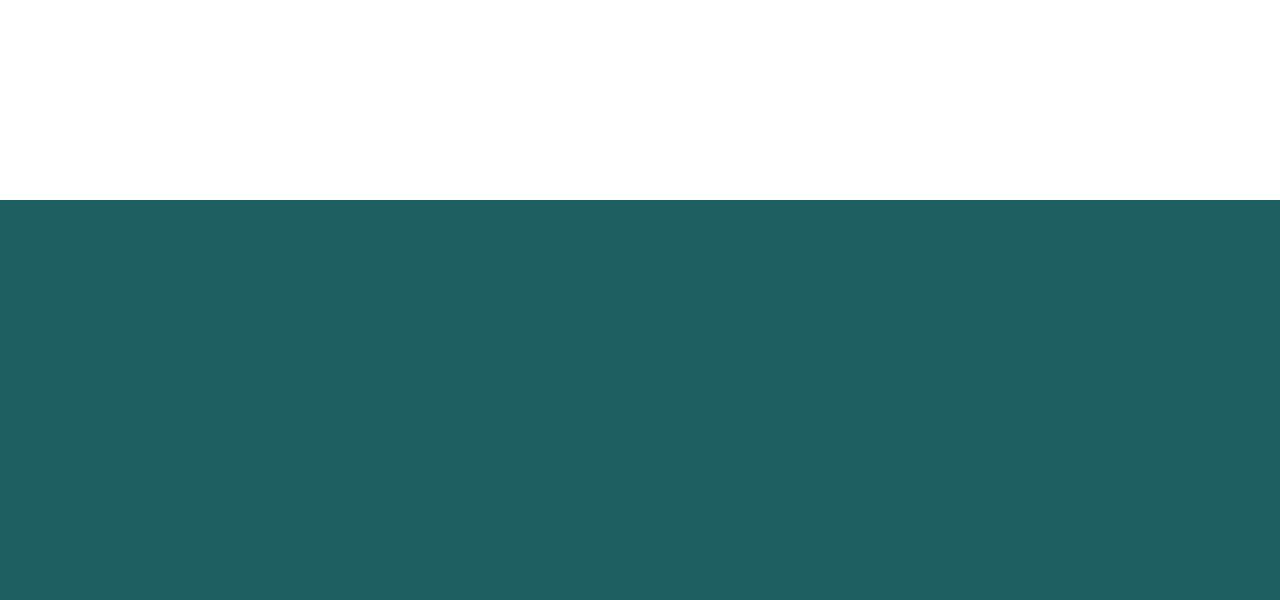
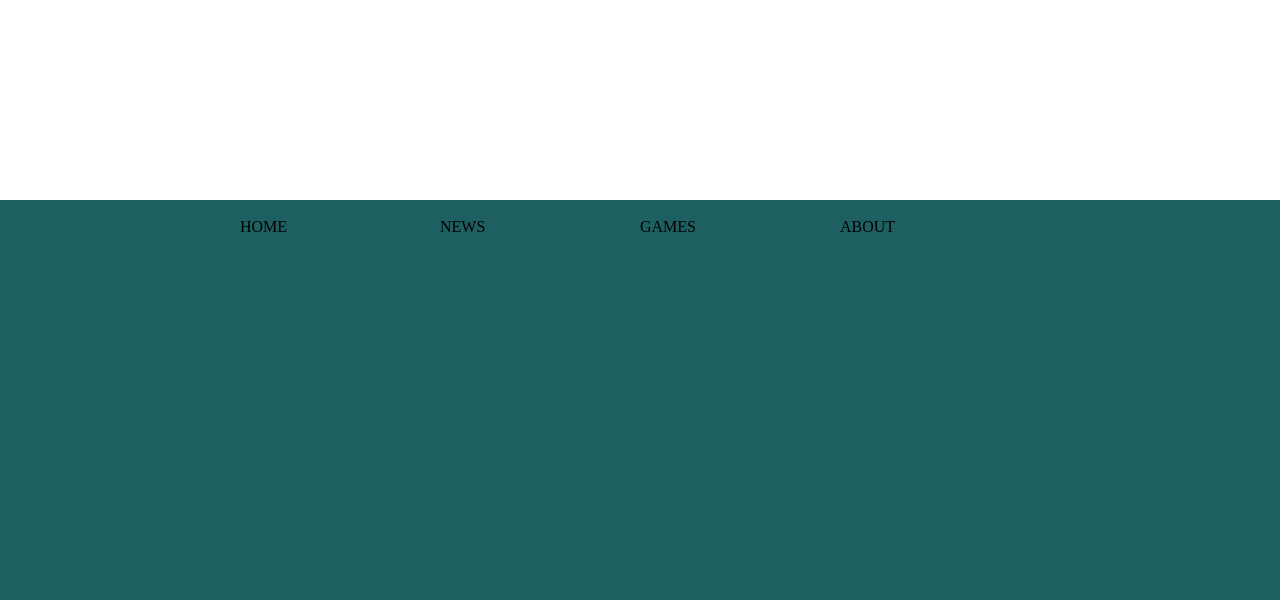
Before and after one commit to fbHolzbaum/PersonalGit2, a PHP site: page /main.html in a window 1280 px wide. Shown: the part 1720-2320 px from the top of the page. Run offline with PHP 8.4, Linux system fonts and the light colour scheme; some libraries are stand-ins or nearby versions.

Commit message:
Continued with website

```diff
--- a/Websites/HolzbaumProductions/CSS/style.css
+++ b/Websites/HolzbaumProductions/CSS/style.css
@@ -229,3 +229,24 @@ footer{
 	width:100%;
 	background-color:rgb(30, 96, 97);
 }
+
+#footercontainer{
+	width:1200px;
+	height:300px;
+	top:50px;
+	margin-right:auto;
+	margin-left:auto;
+}
+
+.footerlink{
+	float:left;
+	margin-left:50px;
+	width:150px;
+	height:150px;
+
+}
+
+
+#firstfooterlink{
+	margin-left:200px!important;
+}
--- a/Websites/HolzbaumProductions/main.html
+++ b/Websites/HolzbaumProductions/main.html
@@ -55,6 +55,24 @@
 
 	</body>
 	<footer>
+		&nbsp;
+		<div id="footercontainer">
+			<div class="footerlink" id="firstfooterlink">
+			HOME
+			</div>
+
+			<div class="footerlink">
+			NEWS
+			</div>
+
+			<div class="footerlink">
+			GAMES
+			</div>
+
+			<div class="footerlink">
+			ABOUT
+			</div>
+		</div>
 	</footer>
 
 </html>
```
